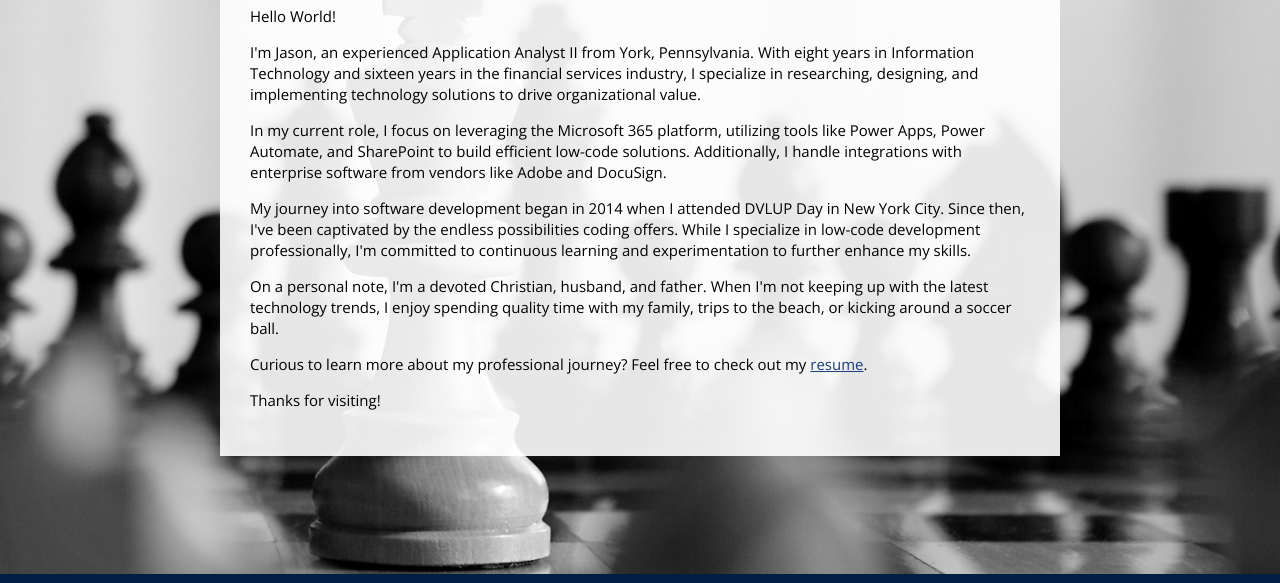
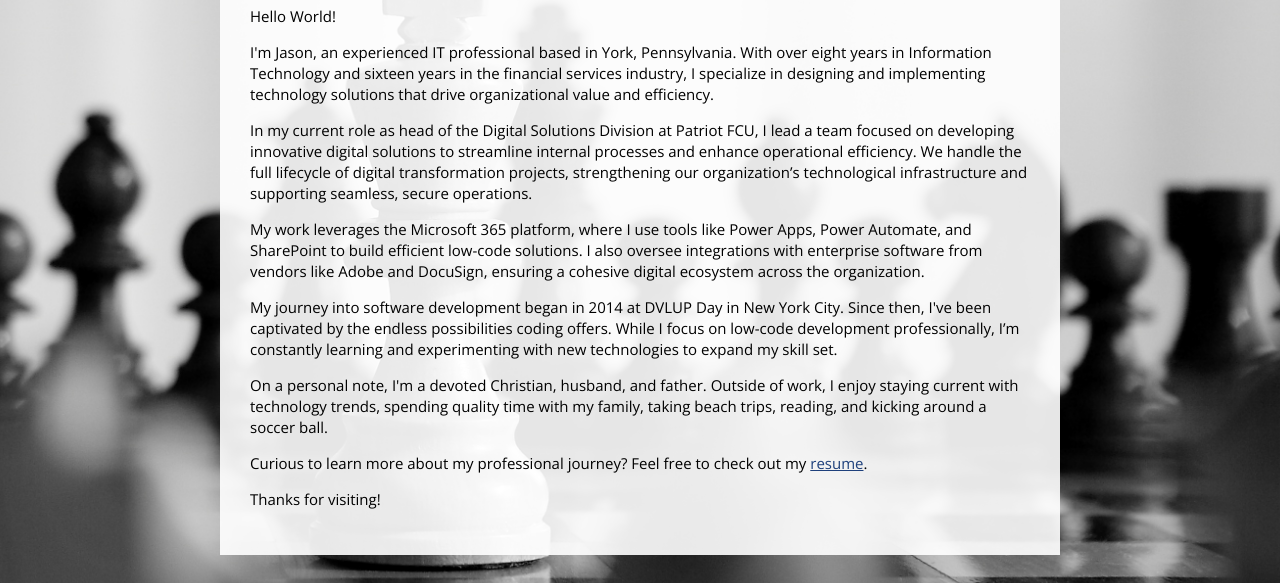
Before and after one commit to JayRay2K5/JayRay2K5.github.io, a plain HTML site: page personal-site/index.html in a window 1280 px wide. Shown: the part 159-742 px from the top of the page. Drawn offline with nearby package versions, Linux system fonts and the light colour scheme.

Commit message:
Update index.html

```diff
--- a/personal-site/index.html
+++ b/personal-site/index.html
@@ -3,7 +3,7 @@
   <head>
     <meta charset="UTF-8" />
     <meta name="viewport" content="width=device-width, initial-scale=1" />
-    <title>Jason Luster | Application Analyst II</title>
+    <title>Jason Luster | Digital Solutions Manager</title>
     <link rel="preconnect" href="https://fonts.googleapis.com" />
     <link rel="preconnect" href="https://fonts.gstatic.com" crossorigin />
     <link
@@ -19,7 +19,7 @@
       <div class="content-bg">
         <header>
           <h1>Jason Luster</h1>
-          <h2>Application Analyst II</h2>
+          <h2>Digital Solutions Manager</h2>
         </header>
 
         <!-- //  ABOUT ME  // -->
@@ -27,31 +27,39 @@
         <main>
           <p>Hello World!</p>
           <p>
-            I'm Jason, an experienced Application Analyst II from York,
-            Pennsylvania. With eight years in Information Technology and sixteen
-            years in the financial services industry, I specialize in
-            researching, designing, and implementing technology solutions to
-            drive organizational value.
+            I'm Jason, an experienced IT professional based in York,
+            Pennsylvania. With over eight years in Information Technology and
+            sixteen years in the financial services industry, I specialize in
+            designing and implementing technology solutions that drive
+            organizational value and efficiency.
           </p>
           <p>
-            In my current role, I focus on leveraging the Microsoft 365
-            platform, utilizing tools like Power Apps, Power Automate, and
-            SharePoint to build efficient low-code solutions. Additionally, I
-            handle integrations with enterprise software from vendors like Adobe
-            and DocuSign.
+            In my current role as head of the Digital Solutions Division at
+            Patriot FCU, I lead a team focused on developing innovative digital
+            solutions to streamline internal processes and enhance operational
+            efficiency. We handle the full lifecycle of digital transformation
+            projects, strengthening our organization’s technological
+            infrastructure and supporting seamless, secure operations.
           </p>
           <p>
-            My journey into software development began in 2014 when I attended
-            DVLUP Day in New York City. Since then, I've been captivated by the
-            endless possibilities coding offers. While I specialize in low-code
-            development professionally, I'm committed to continuous learning and
-            experimentation to further enhance my skills.
+            My work leverages the Microsoft 365 platform, where I use tools like
+            Power Apps, Power Automate, and SharePoint to build efficient
+            low-code solutions. I also oversee integrations with enterprise
+            software from vendors like Adobe and DocuSign, ensuring a cohesive
+            digital ecosystem across the organization.
+          </p>
+          <p>
+            My journey into software development began in 2014 at DVLUP Day in
+            New York City. Since then, I've been captivated by the endless
+            possibilities coding offers. While I focus on low-code development
+            professionally, I’m constantly learning and experimenting with new
+            technologies to expand my skill set.
           </p>
           <p>
             On a personal note, I'm a devoted Christian, husband, and father.
-            When I'm not keeping up with the latest technology trends, I enjoy
-            spending quality time with my family, trips to the beach, or kicking
-            around a soccer ball.
+            Outside of work, I enjoy staying current with technology trends,
+            spending quality time with my family, taking beach trips, reading,
+            and kicking around a soccer ball.
           </p>
           <p>
             Curious to learn more about my professional journey? Feel free to
```
